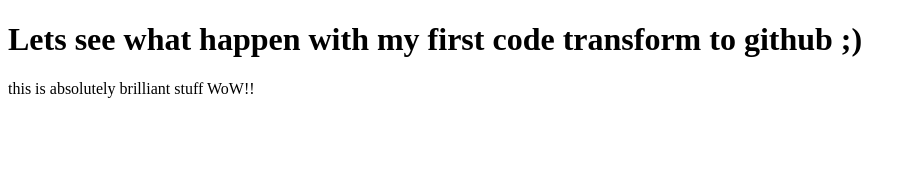
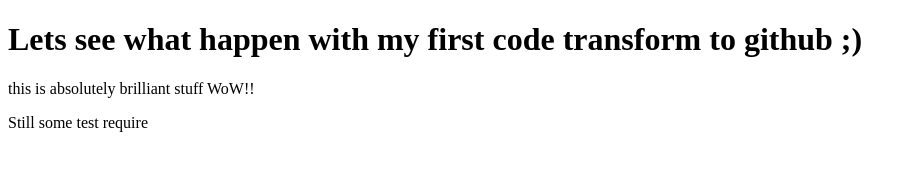
Before and after one commit to Joshcaptiv/getstarted, a plain HTML site: page index.html in a window 1280 px wide. Shown: the whole page, without its empty margins (0-916 px from the left). Drawn offline with Linux system fonts and the light colour scheme.

Commit message:
Still updating

```diff
--- a/index.html
+++ b/index.html
@@ -8,5 +8,6 @@
 <h1> Lets see what happen with my first code transform to github ;) </h1>
 <body>
     <p> this is absolutely brilliant stuff WoW!! </p>
+    <p> Still some test require</p>
 </body>
 </html>
```
